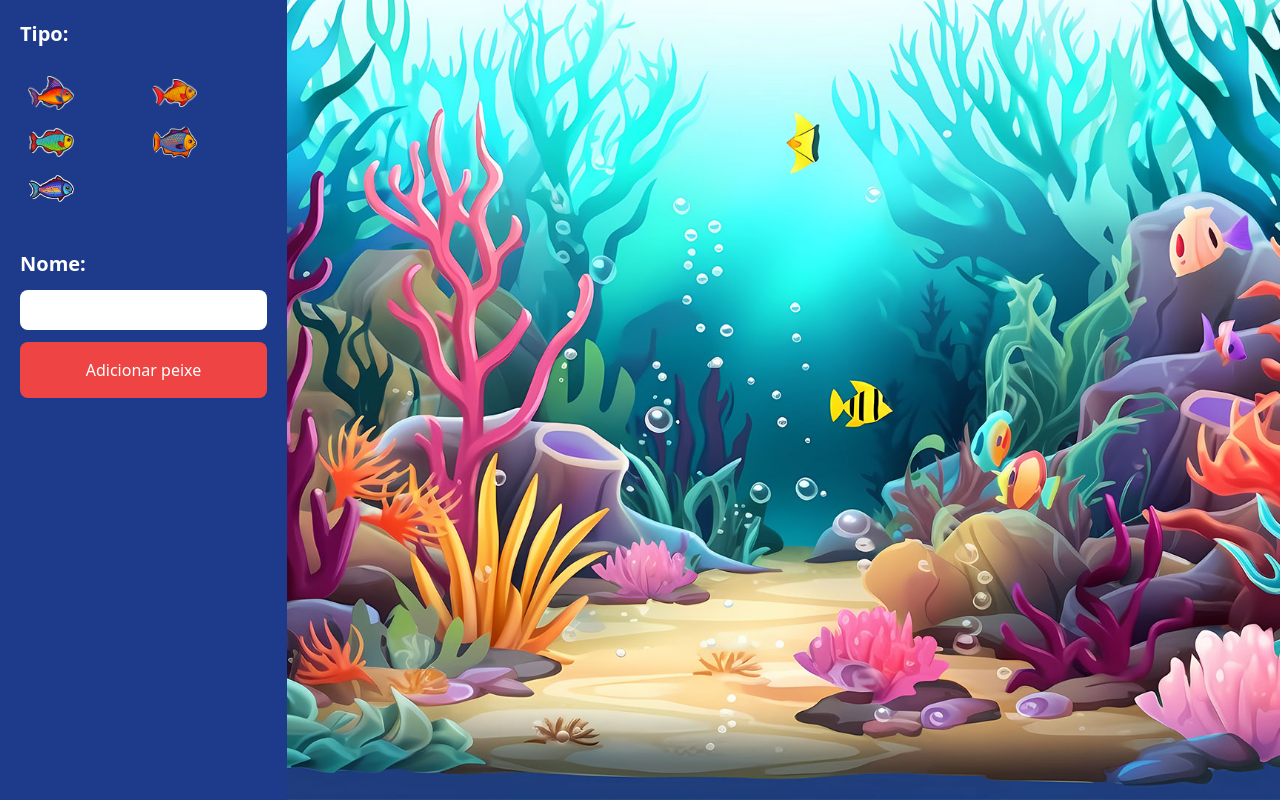
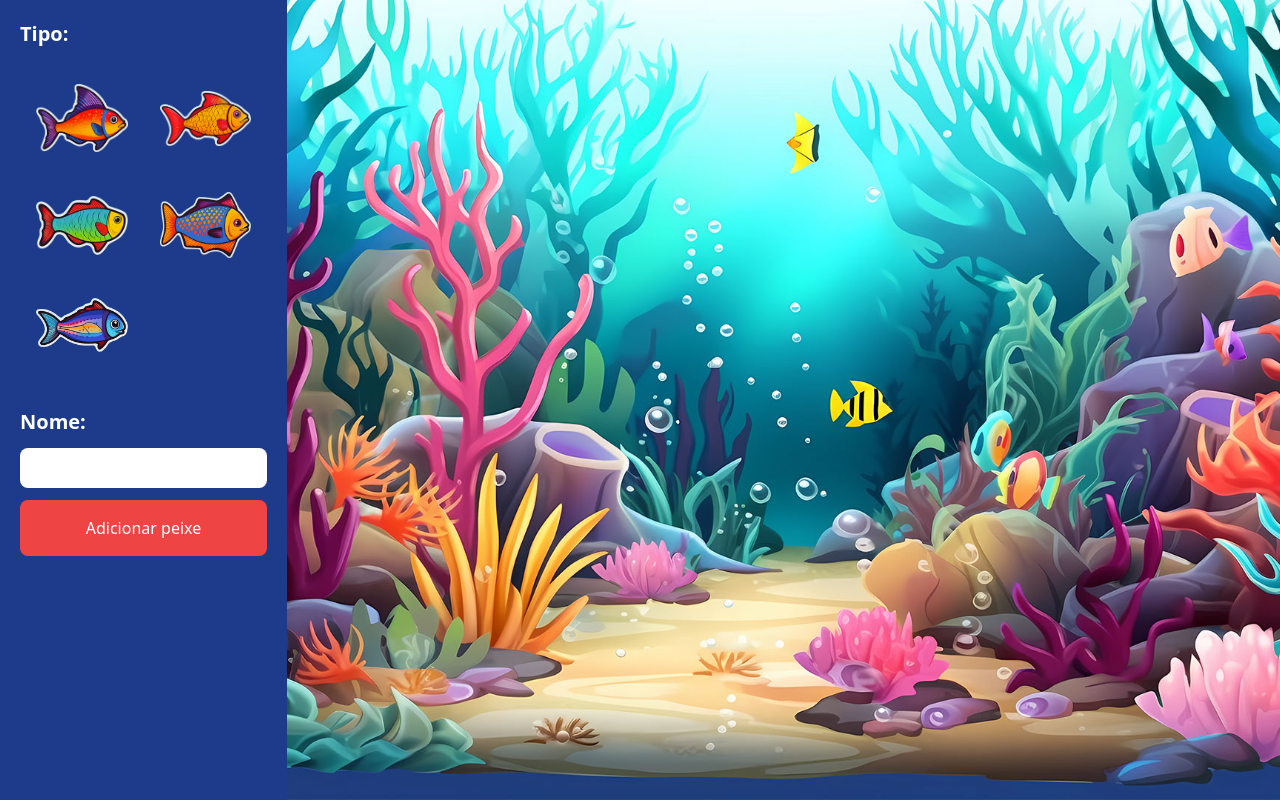
Before and after one commit to ibryans/virtual-aquarium, a Vue app: page / in a window 1280 px wide. Built offline with nearby package versions, Linux system fonts and the light colour scheme.

Commit message:
feat: Implementa o nivel de fome do peixe

```diff
--- a/src/components/SideBar.vue
+++ b/src/components/SideBar.vue
@@ -7,10 +7,10 @@
     import type4 from '@/assets/images/tropical-fish.png'
     import type5 from '@/assets/images/tuna.png'
     import Fish from '@/models/Fish';
+    import type FishType from '@/models/FishType';
     import { store } from '@/store';
-import type FishType from '@/models/FishType';
 
-    const selected = ref<FishType>();
+    const selected = ref<FishType | null>();
     const selectedName = ref<string>('');
 
     const types: FishType[] = [
@@ -27,12 +27,14 @@ import type FishType from '@/models/FishType';
 
     function addFish() {
         if (selected.value) {
-            store.fishes.push(new Fish(
+            store.addFish(new Fish(
                 selectedName.value,
                 selected.value?.type,
                 selected.value?.image
             ))
         }
+        selected.value = null;
+        selectedName.value = '';
     }
 
 </script>
@@ -42,16 +44,16 @@ import type FishType from '@/models/FishType';
         <p class="text-xl text-white font-bold">
             Tipo:
         </p>
-        <div id="choose-fish" class="grid grid-cols-2 justify-items-start mt-5">
+        <div id="choose-fish" class="grid grid-cols-2 gap-y-2 justify-items-start mt-5">
             <button
                 v-for="(type, idx) in types"
                 :key="idx"
-                class="w-1/2 items-center hover:opacity-50 transition"
+                class="col-span-1 items-center hover:opacity-50 transition p-2"
                 @click="() => selectFishType(type)"
             >
                 <img
                     :src="type.image"
-                    class="rounded-full p-2"
+                    class="p-2 rounded-lg"
                     :class="{ 'ring-2 ring-blue-300': selected?.type === type.type }"
                 />
             </button>
--- a/src/store.ts
+++ b/src/store.ts
@@ -1,6 +1,24 @@
 import { reactive } from "vue";
 import Fish from "./models/Fish";
 
-export const store = reactive<{ fishes: Fish[] }>({
-    fishes: []
+type StoreType = {
+    fishes: Fish[];
+    incrementHunger: (fish: Fish) => void,
+    addFish: (fish: Fish) => void
+}
+
+export const store = reactive<StoreType>({
+    fishes: [],
+    incrementHunger: (fish: Fish) => {
+        const interval = setInterval(() => {
+            if (fish.hungerLevel < 100)
+                fish.hungerLevel++;
+            else
+                clearInterval(interval)
+        }, 100);
+    },
+    addFish: (fish: Fish) => {
+        const idx = store.fishes.push(fish)
+        store.incrementHunger(store.fishes[idx-1])
+    }
 })
--- a/src/views/HomeView.vue
+++ b/src/views/HomeView.vue
@@ -18,7 +18,8 @@ import { store } from '@/store';
       <div class="p-5 flex flex-col gap-2 w-44" v-for="(fish,idx) in store.fishes" :key="idx">
         <img :src="fish.image"/>
         <span class="rounded bg-black opacity-70 text-white text-center p-2">
-          {{ fish.name }}
+          {{ fish.name }} -
+          {{ fish.hungerLevel }}%
         </span>
       </div>
 
```
